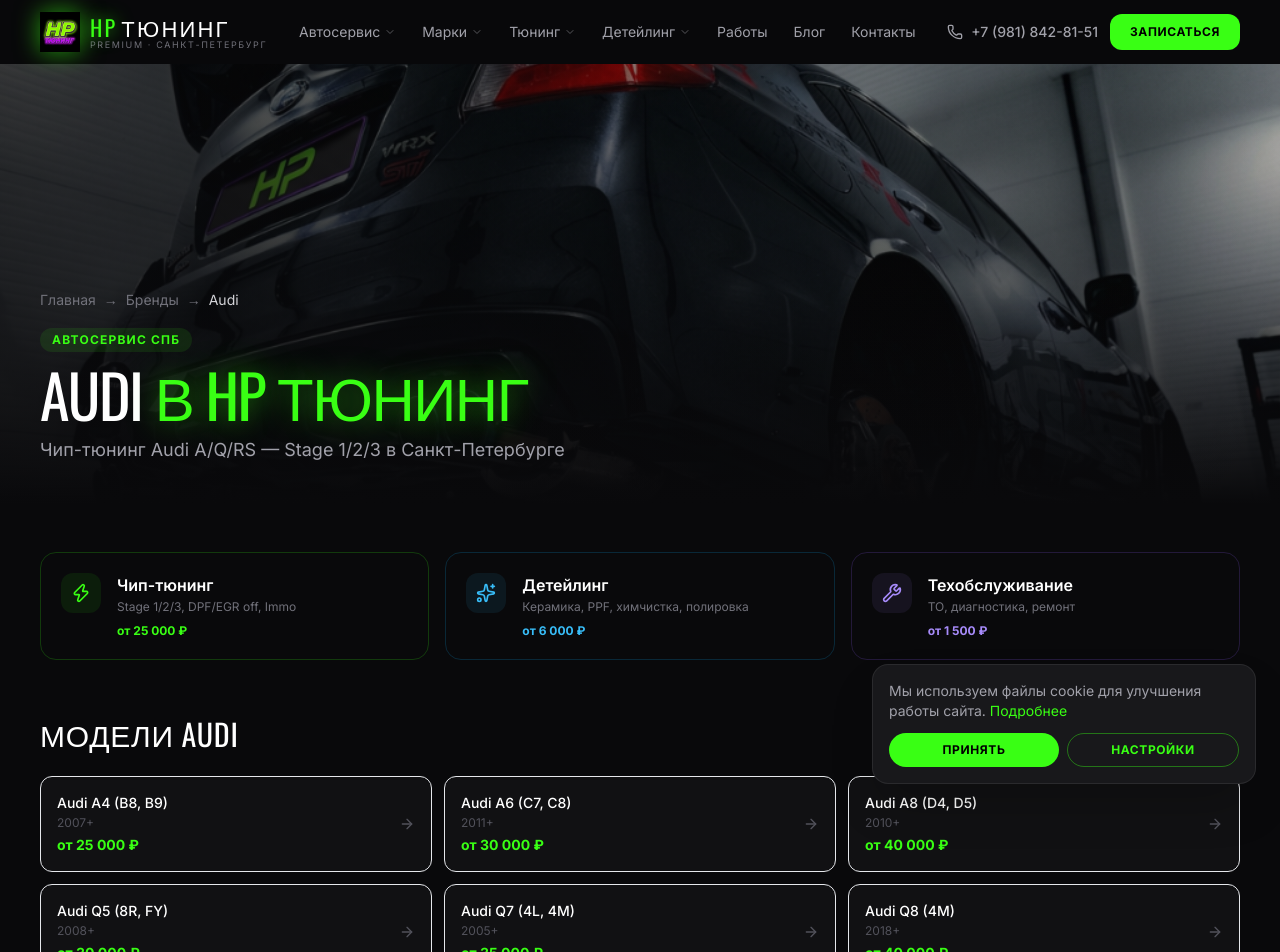
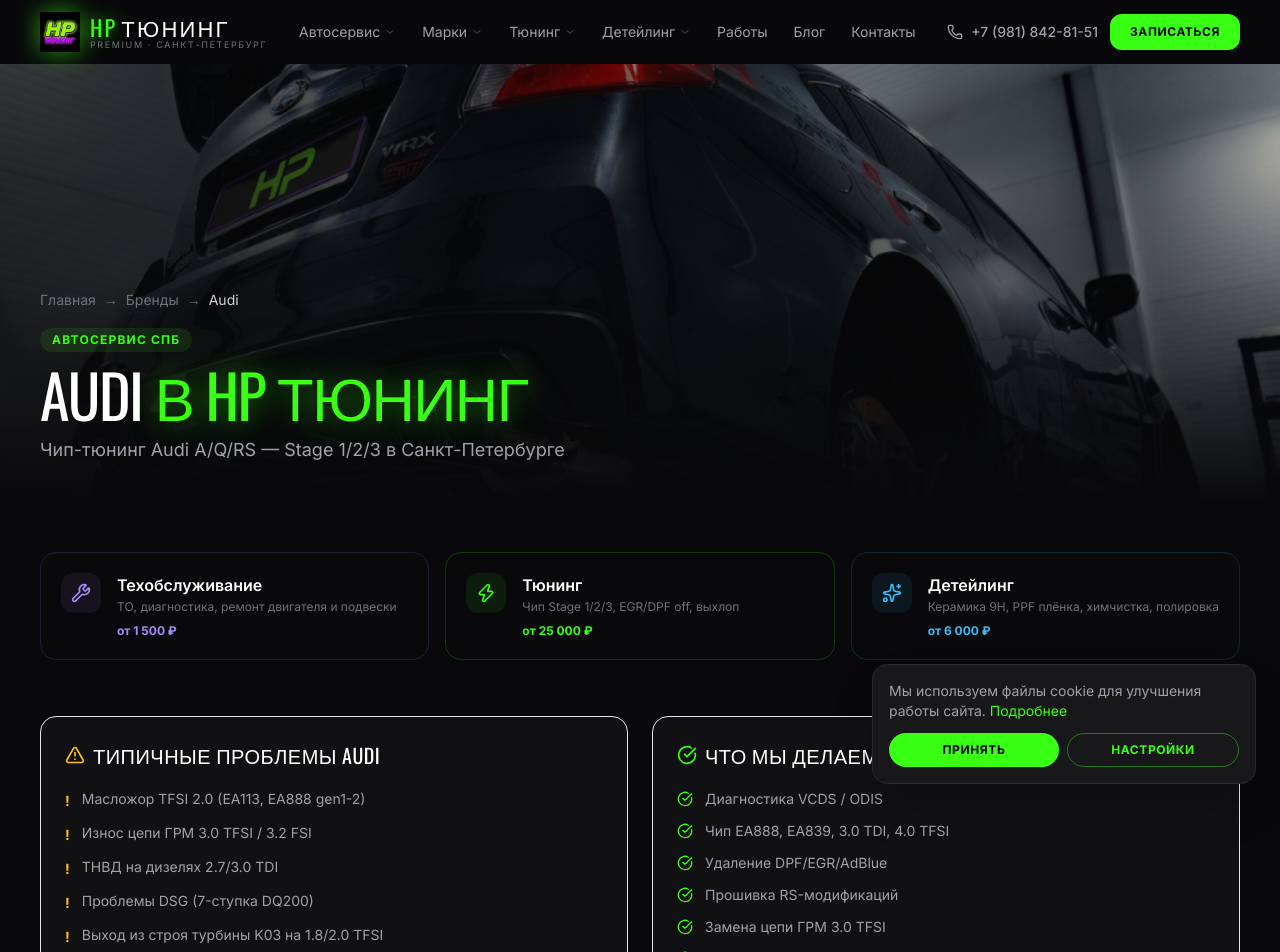
Before and after one commit to nstspas-del/hp, a Next.js app in the folder next/: page /brands/audi in a window 1280 px wide. Shown: the top 952 px of the page. Built offline with nearby package versions, Linux system fonts and the light colour scheme; a web font is replaced by a local one.

Commit message:
fix: убрать 'Модели BMW' с brand-страниц, исправить '13 брендов' → '32+' в автосервисе

```diff
--- a/next/src/app/brands/[brand]/page.tsx
+++ b/next/src/app/brands/[brand]/page.tsx
@@ -2,7 +2,7 @@
 import Image from 'next/image';
 import Link from 'next/link';
 import { notFound } from 'next/navigation';
-import { CheckCircle, AlertTriangle, ArrowRight, Phone, Zap, Sparkles, Wrench } from 'lucide-react';
+import { CheckCircle, AlertTriangle, Phone, Zap, Sparkles, Wrench } from 'lucide-react';
 import brands from '@/data/brands.json';
 import { BookingButton } from '@/components/ui/BookingButton';
 
@@ -125,31 +125,31 @@
  <div className="grid grid-cols-1 md:grid-cols-3 gap-4 mb-14">
  {[
  {
+ icon: Wrench,
+ color: '#a78bfa',
+ bg: 'bg-violet-500/8 border-violet-500/20',
+ title: 'Техобслуживание',
+ desc: 'ТО, диагностика, ремонт двигателя и подвески',
+ price: 'от 1 500 ₽',
+ href: '/service',
+ },
+ {
  icon: Zap,
  color: '#39FF14',
  bg: 'bg-[#39FF14]/8 border-[#39FF14]/20',
- title: 'Чип-тюнинг',
- desc: 'Stage 1/2/3, DPF/EGR off, Immo',
+ title: 'Тюнинг',
+ desc: 'Чип Stage 1/2/3, EGR/DPF off, выхлоп',
  price: `от ${brand.priceFrom.toLocaleString('ru-RU')} ₽`,
- href: `/tuning/chip-tuning#chip-calculator`,
+ href: `/tuning/chip-tuning`,
  },
  {
  icon: Sparkles,
  color: '#38bdf8',
  bg: 'bg-sky-500/8 border-sky-500/20',
  title: 'Детейлинг',
- desc: 'Керамика, PPF, химчистка, полировка',
+ desc: 'Керамика 9H, PPF плёнка, химчистка, полировка',
  price: 'от 6 000 ₽',
  href: '/detailing',
- },
- {
- icon: Wrench,
- color: '#a78bfa',
- bg: 'bg-violet-500/8 border-violet-500/20',
- title: 'Техобслуживание',
- desc: 'ТО, диагностика, ремонт',
- price: 'от 1 500 ₽',
- href: '/service',
  },
  ].map((card) => (
  <Link
@@ -169,30 +169,6 @@
  ))}
  </div>
 
- {/* Серии / модели */}
- {brand.series && brand.series.length > 0 && (
- <div className="mb-14">
- <h2 className="font-display text-2xl md:text-3xl text-white uppercase tracking-wide mb-6">
- Модели {brand.name}
- </h2>
- <div className="grid grid-cols-1 sm:grid-cols-2 lg:grid-cols-3 gap-3">
- {brand.series.map((s) => (
- <Link
- key={s.slug}
- href={`/brands/${brand.slug}/${s.slug}`}
- className="group flex items-center justify-between p-4 rounded-xl bg-[#111113] border border-white/8 hover:border-[#39FF14]/30 hover:bg-[#39FF14]/5 transition-all"
- >
- <div>
- <div className="text-white text-sm font-medium group-hover:text-[#39FF14] transition-colors">{s.name}</div>
- {'years' in s && <div className="text-zinc-600 text-xs mt-0.5">{s.years}</div>}
- <div className="text-[#39FF14] text-sm font-bold mt-1">от {s.priceFrom.toLocaleString('ru-RU')} ₽</div>
- </div>
- <ArrowRight className="size-4 text-zinc-600 group-hover:text-[#39FF14] transition-colors shrink-0" />
- </Link>
- ))}
- </div>
- </div>
- )}
 
  {/* Типичные проблемы + Что делаем */}
  {brand.typicalProblems && brand.typicalProblems.length > 0 && (
--- a/next/src/app/service/page.tsx
+++ b/next/src/app/service/page.tsx
@@ -237,7 +237,7 @@
  <h2 className="font-display text-3xl md:text-4xl text-text uppercase tracking-wider mb-3">
  ПОДДЕРЖИВАЕМЫЕ МАРКИ
  </h2>
- <p className="text-text-muted mb-8">13 премиум-брендов — наша специализация</p>
+ <p className="text-text-muted mb-8">32+ марки — от BMW и Mercedes до KIA и Nissan</p>
  <div className="flex flex-wrap gap-3">
  {BRANDS.map((brand) => (
  <Link
```
Also changed, not shown: 1 other file (tests, documents, lock files or other folders).
